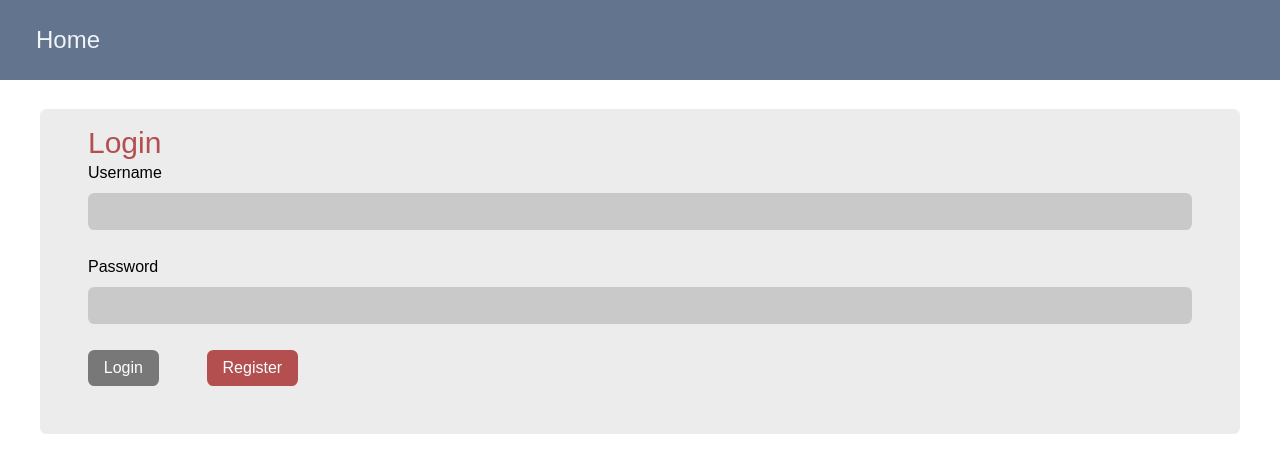
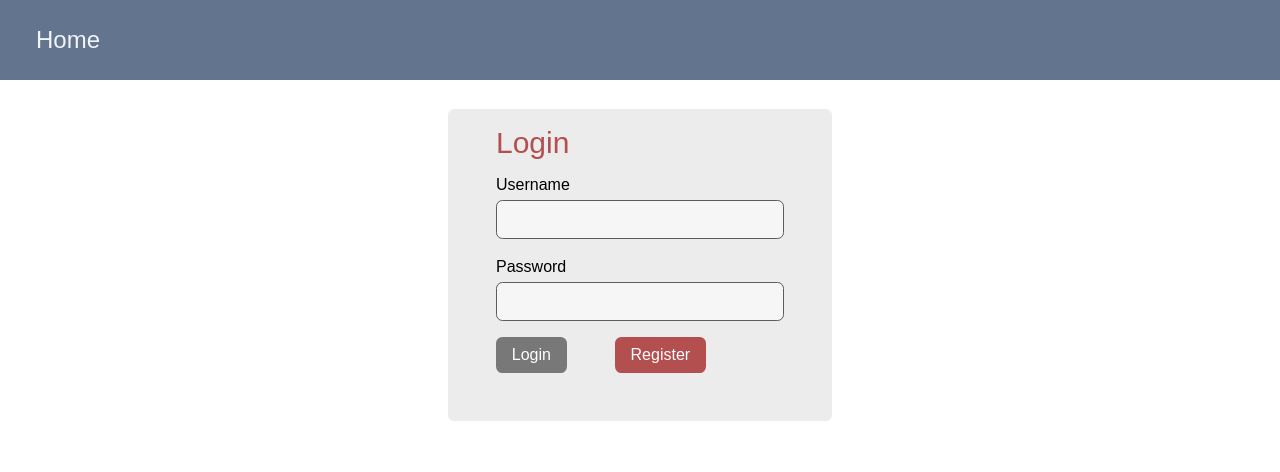
Before and after one commit to Yannick-Vk/Angular-Admin, an Angular app: page / in a window 1280 px wide. Shown: the top 472 px of the page. Built offline with nearby package versions, Linux system fonts and the light colour scheme.

Commit message:
Updated styling, centered login form

```diff
--- a/src/app/login/LoginForm.css
+++ b/src/app/login/LoginForm.css
@@ -16,15 +16,26 @@ form button[disabled] {
   cursor: not-allowed;
 }
 
-form input {
-  background: #c9c9c9;
-  color: #2c2c2c;
-}
-
 .button-group {
   display: flex;
   flex-direction: row;
   gap: 3rem;
 }
 
+input {
+  width: 18rem;
+}
+
+.inputGroup {
+  display: flex;
+  flex-direction: column;
+  gap: 0.2rem;
+  margin-bottom: 1rem;
+}
+
+.login-container {
+  display: flex;
+  justify-content: center;
+}
+
 /*# sourceMappingURL=LoginForm.css.map */
--- a/src/app/login/LoginForm.html
+++ b/src/app/login/LoginForm.html
@@ -1,6 +1,8 @@
+<div class="login-container">
+  <form [formGroup]="loginForm" (ngSubmit)="onSubmit()" class="">
+    <h2 class="text-fuchsia-500 text-3xl mb-3">Login</h2>
+
     <div>
-  <form [formGroup]="loginForm" (ngSubmit)="onSubmit()">
-    <h2 class="text-fuchsia-500 text-3xl">Login</h2>
       <div class="inputGroup">
         <label for="username">Username</label>
         <input type="text" id="username" formControlName="username">
@@ -9,6 +11,7 @@
         <label for="password">Password</label>
         <input type="password" id="password" formControlName="password">
       </div>
+    </div>
 
     <div class="button-group">
       <button [disabled]="!loginForm.valid" type="submit">Login</button>
--- a/src/app/login/LoginForm.scss
+++ b/src/app/login/LoginForm.scss
@@ -19,13 +19,24 @@ form button {
   }
 }
 
-form input {
-  background: #c9c9c9;
-  color: #2c2c2c;
-}
-
 .button-group {
   display: flex;
   flex-direction: row;
   gap: 3rem;
 }
+
+input {
+  width: 18rem;
+}
+
+.inputGroup {
+  display: flex;
+  flex-direction: column;
+  gap: 0.2rem;
+  margin-bottom: 1rem;
+}
+
+.login-container {
+  display: flex;
+  justify-content: center;
+}
--- a/src/app/navbar/navbar.ts
+++ b/src/app/navbar/navbar.ts
@@ -1,12 +1,10 @@
-import { Component } from '@angular/core';
+import {Component} from '@angular/core';
 import {RouterLink} from '@angular/router';
 import {routes} from '../app.routes';
 
 @Component({
   selector: 'app-navbar',
-  imports: [
-    RouterLink
-  ],
+  imports: [],
   templateUrl: './navbar.html',
   styleUrl: './navbar.scss'
 })
--- a/src/styles.css
+++ b/src/styles.css
@@ -37,6 +37,9 @@ h1, h2, h3, h4, h5, h6 {
 input, textarea {
   padding: 0.4rem;
   border-radius: var(--border-radius);
+  border: 1px solid #5c5c5c;
+  background-color: #f6f6f6;
+  box-sizing: border-box;
 }
 
 button {
```
Also changed, not shown: 1 other file (tests, documents, lock files or other folders). Lines whose indentation alone changed are shown as unchanged.
